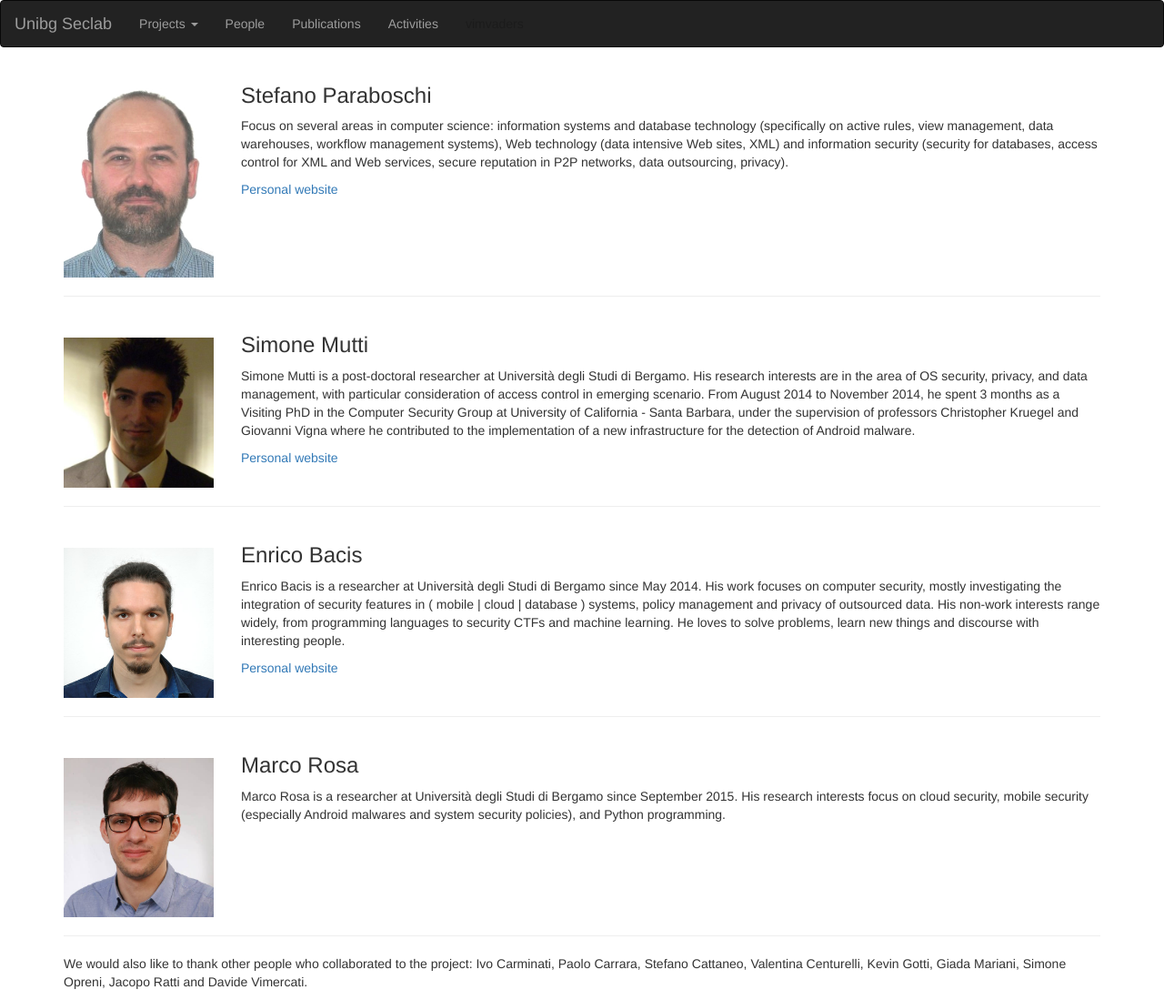
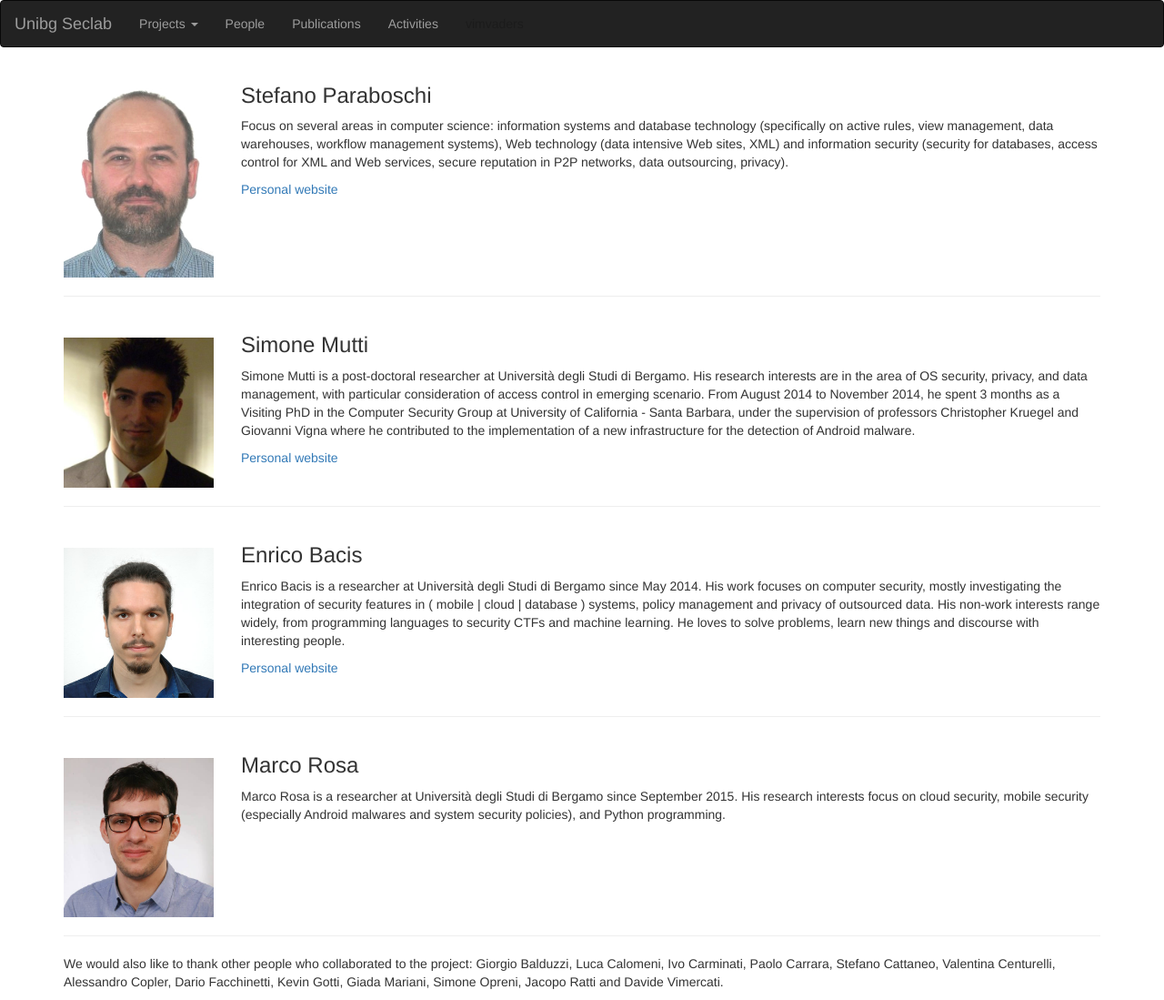
Before and after one commit to unibg-seclab/unibg-seclab.github.io, a Jekyll site: the page built from people.markdown, in a window 1280 px wide. Shown: the whole page at 91% size. Built offline with Jekyll 4.4.1, drawn with Linux system fonts in a browser that asks for light colours; nearby versions of some CDN libraries.

Commit message:
Add thesis students early 2016

```diff
--- a/people.markdown
+++ b/people.markdown
@@ -27,4 +27,4 @@
    description="Marco Rosa is a researcher at Università degli Studi di Bergamo since September 2015. His research interests focus on cloud security, mobile security (especially Android malwares and system security policies), and Python programming." %}
 
 
-We would also like to thank other people who collaborated to the project: Ivo Carminati, Paolo Carrara, Stefano Cattaneo, Valentina Centurelli, Kevin Gotti, Giada Mariani, Simone Opreni, Jacopo Ratti and Davide Vimercati.
+We would also like to thank other people who collaborated to the project: Giorgio Balduzzi, Luca Calomeni, Ivo Carminati, Paolo Carrara, Stefano Cattaneo, Valentina Centurelli, Alessandro Copler, Dario Facchinetti, Kevin Gotti, Giada Mariani, Simone Opreni, Jacopo Ratti and Davide Vimercati.
```
